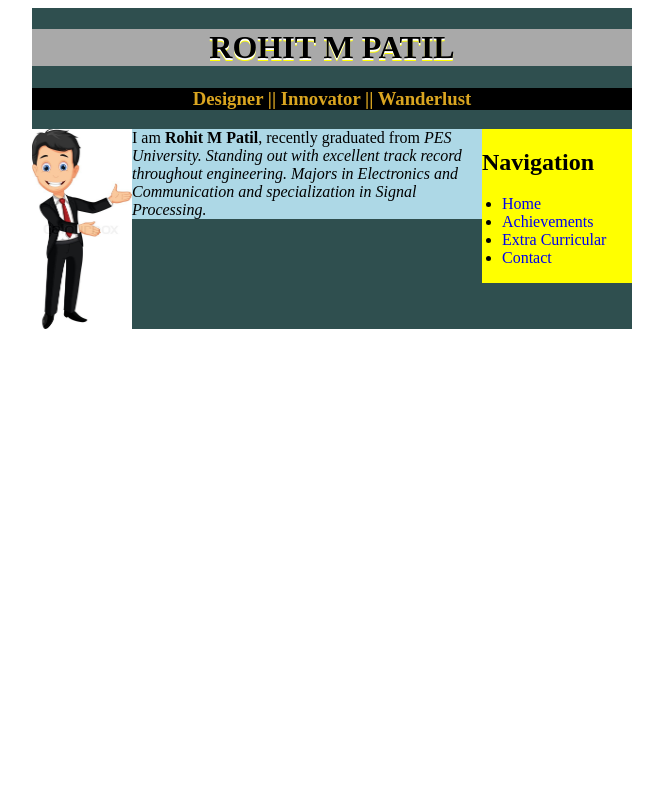
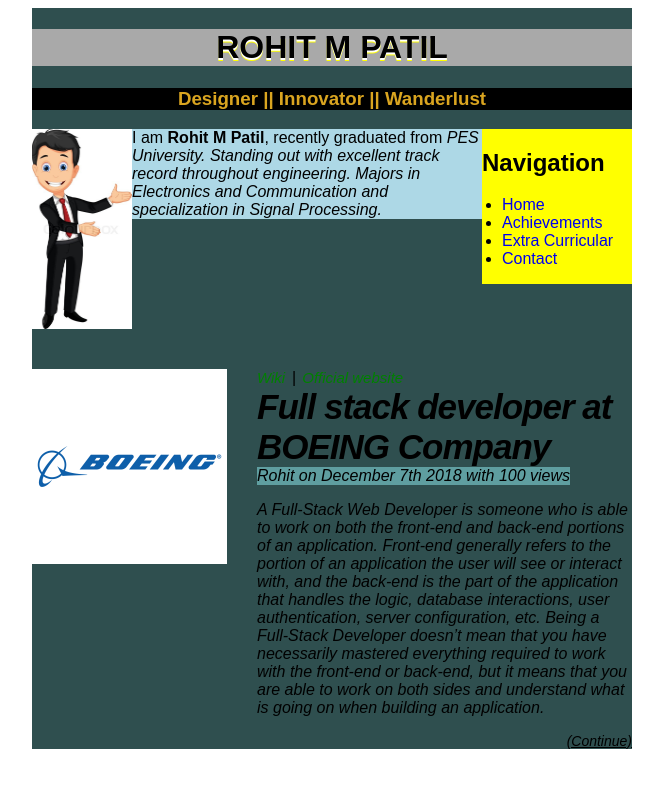
Before and after one commit to roniepatil/HTML, a plain HTML site: page DAY - 05.12.2018/index.html in a window 1280 px wide. Shown: the whole page, without its empty margins (308-971 px from the left). Drawn offline with Linux system fonts and the light colour scheme; a script that the page names is missing.

Commit message:
tea break commit

```diff
--- a/DAY - 05.12.2018/CSS/style.css
+++ b/DAY - 05.12.2018/CSS/style.css
@@ -1,3 +1,6 @@
+body{
+    font-family: Arial, Helvetica, sans-serif;
+}
 h1{
     background-color: darkgray;
     text-align: center;
@@ -32,3 +35,65 @@ ul a{
 ul a:hover{
     text-decoration: underline;
 }
+article{
+    margin-top: 150px;
+}
+article img{
+    float: left;
+    margin-right: 10px;
+}
+.preview{
+    float:right;
+    width: 375px;
+}
+article h2{
+    font-size: 35px;
+    margin-top: 0px;
+    margin-bottom: 0px;
+    letter-spacing: -1px;
+}
+.meta a{
+    font-style: italic;
+    color: green;
+    font-size: 15px;
+}
+.meta li{
+    display: inline;
+}
+.meta li:after{
+    content: '|';
+    padding: 0 2px;
+}
+.meta li:last-child::after{
+    content: '';
+}
+.meta{
+    padding-left: 0px;
+    margin-top: 0px;
+    margin-bottom: 0px;
+}
+.postinfo{
+    background: cadetblue;
+    margin-top: 0px;
+    float: left;
+}
+.postinfo a{
+    color: black;
+    text-decoration: none;
+}
+.postinfo a:hover{
+    color: white;
+}
+.artbody{
+    clear: both;
+    margin-left: 0px;
+    line-height: 18px;
+}
+.conti{
+    float: right;
+    color: black;
+    font-size: 14px;
+}
+.conti:hover{
+    color: white;
+}
--- a/DAY - 05.12.2018/index.html
+++ b/DAY - 05.12.2018/index.html
@@ -28,6 +28,33 @@
             <p>I am <strong>Rohit M Patil</strong>, recently graduated from <em> PES University. Standing out with excellent track record throughout engineering. Majors in Electronics and Communication and specialization in Signal Processing. <em> </p>
         </div>
 
+
+    <article>
+        <img src="Images/boeinglogo.png" alt="boeing">
+        <div class="preview">
+        <ul class="meta">
+            <li>
+                <a href="#">Wiki</a>
+            </li>
+            <li>
+                <a href="#">Official website</a>
+            </li>
+        </ul>
+        <h2>
+            Full stack developer at BOEING Company
+        </h2>
+        <p class="postinfo">
+            <a href="#">Rohit</a> on December 7th 2018 with <a href="#"> 100 views</a>
+        </p>
+        <div class="artbody">
+            <p>
+                    A Full-Stack Web Developer is someone who is able to work on both the front-end and back-end portions of an application. Front-end generally refers to the portion of an application the user will see or interact with, and the back-end is the part of the application that handles the logic, database interactions, user authentication, server configuration, etc. Being a Full-Stack Developer doesn’t mean that you have necessarily mastered everything required to work with the front-end or back-end, but it means that you are able to work on both sides and understand what is going on when building an application.
+            </p>
+
+        </div>
+        <a href="#" class="conti">(Continue)</a>
+        </div>
+    </article>
     </div>
 </body>
 </html>
```
Also changed, not shown: DAY - 05.12.2018/Images/boeinglogo.png (added).
